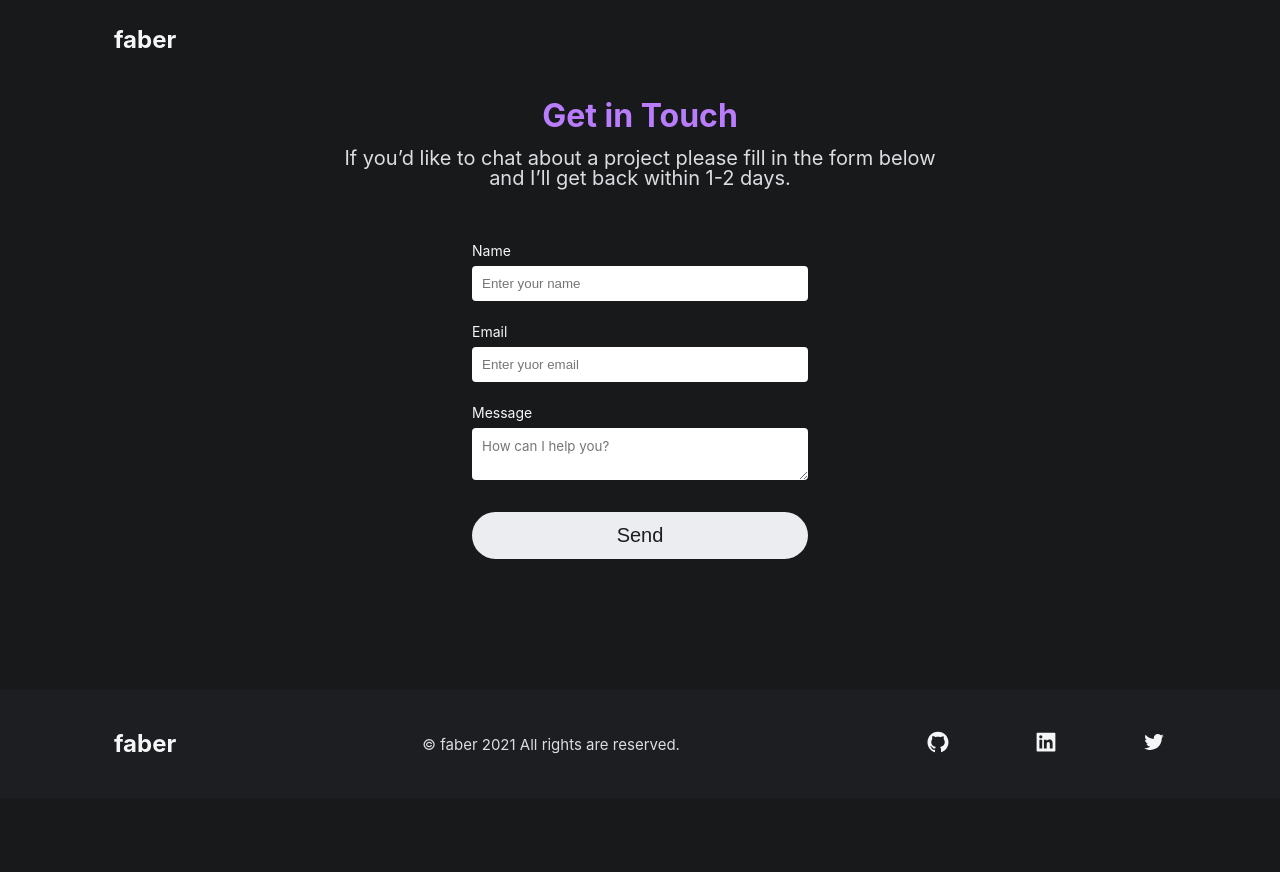
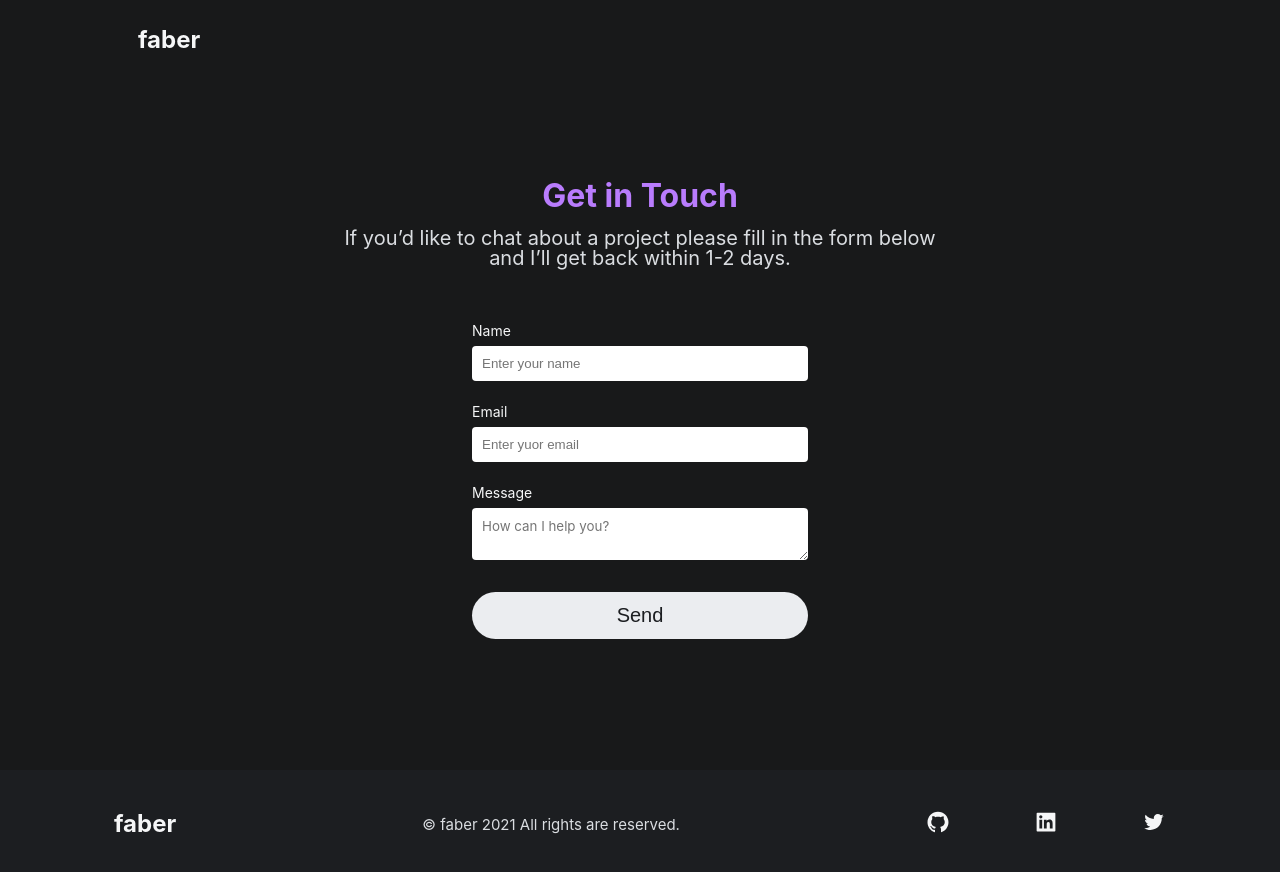
Before and after one commit to fbrzrvn/fabrizioervini.com, a React (Create React App) app: page /contact in a window 1280 px wide. Shown: the top 872 px of the page. Before the commit the page ends 800 px from the top, so only its background shows below. Built offline with nearby package versions, Linux system fonts and the light colour scheme.

Commit message:
feat: refactor pages and navbar

```diff
--- a/src/components/Navbar/Navbar.js
+++ b/src/components/Navbar/Navbar.js
@@ -1,7 +1,8 @@
 import { func } from 'prop-types';
-import React, { useEffect, useState } from 'react';
+import React from 'react';
 import { AiOutlineMenu } from 'react-icons/ai';
 import { animateScroll as scroll } from 'react-scroll';
+import useScroll from '../../utils/useScroll';
 import {
   MobileIcon,
   Nav,
@@ -13,26 +14,10 @@ import {
 } from './styles';
 
 const Navbar = ({ toggleNavbar }) => {
-  const [scrollNav, setScrollNav] = useState(false);
-
-  const changeNavBg = () => {
-    if (window.scrollY >= 80) {
-      setScrollNav(true);
-    } else {
-      setScrollNav(false);
-    }
-  };
-
+  const scrollNav = useScroll();
   const toggleHome = () => {
     scroll.scrollToTop();
   };
-
-  useEffect(() => {
-    window.addEventListener('scroll', changeNavBg);
-    return () => {
-      window.removeEventListener('scroll', changeNavBg);
-    };
-  }, []);
 
   return (
     <Nav scrollNav={scrollNav}>
--- a/src/pages/ContactPage.js
+++ b/src/pages/ContactPage.js
@@ -1,16 +1,14 @@
 import React from 'react';
 import Footer from '../components/Footer';
 import Form from '../components/Form';
-import { Nav, NavContainer, NavLogo } from '../components/Navbar/styles';
+import Header from '../components/Header';
+import ScrollToTop from '../utils/ScrollToTop';
 
 const ContactPage = () => {
   return (
     <>
-      <Nav>
-        <NavContainer>
-          <NavLogo to="/">faber</NavLogo>
-        </NavContainer>
-      </Nav>
+      <ScrollToTop />
+      <Header />
       <Form />
       <Footer />
     </>
--- a/src/pages/Home.js
+++ b/src/pages/Home.js
@@ -4,9 +4,9 @@ import Footer from '../components/Footer';
 import Hero from '../components/Hero';
 import Navbar from '../components/Navbar';
 import Section from '../components/Section';
+import { aboutSection, blogSection } from '../components/Section/data';
 import Sidebar from '../components/Sidebar';
 import Work from '../components/Work';
-import { aboutSection, blogSection } from '../utils/data';
 import useNavbar from '../utils/useNavbar';
 
 const Home = () => {
```
Also changed, not shown: src/components/Section/data.js (renamed from src/utils/data.js).
